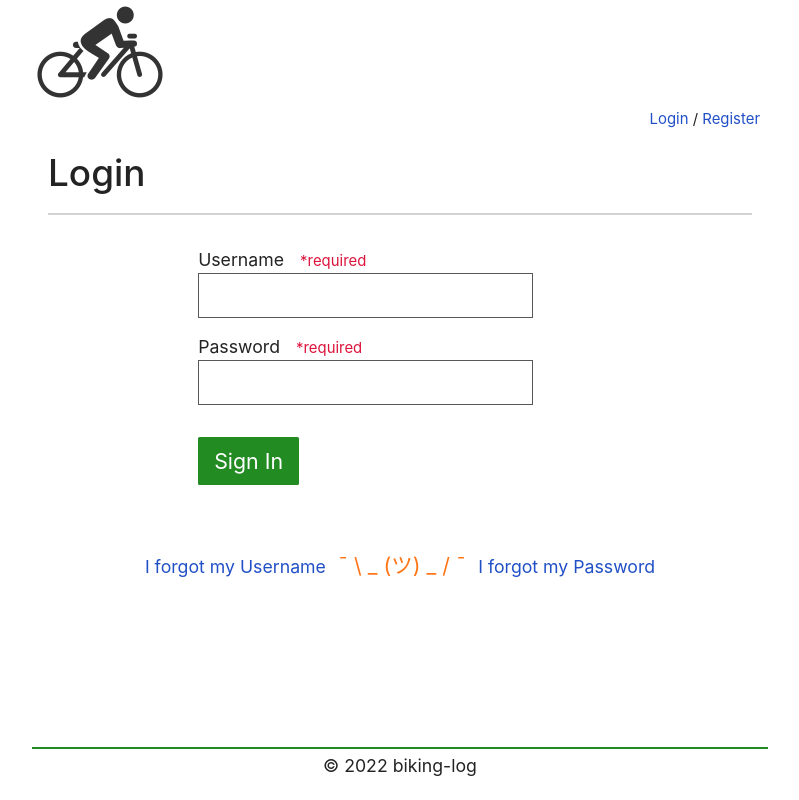
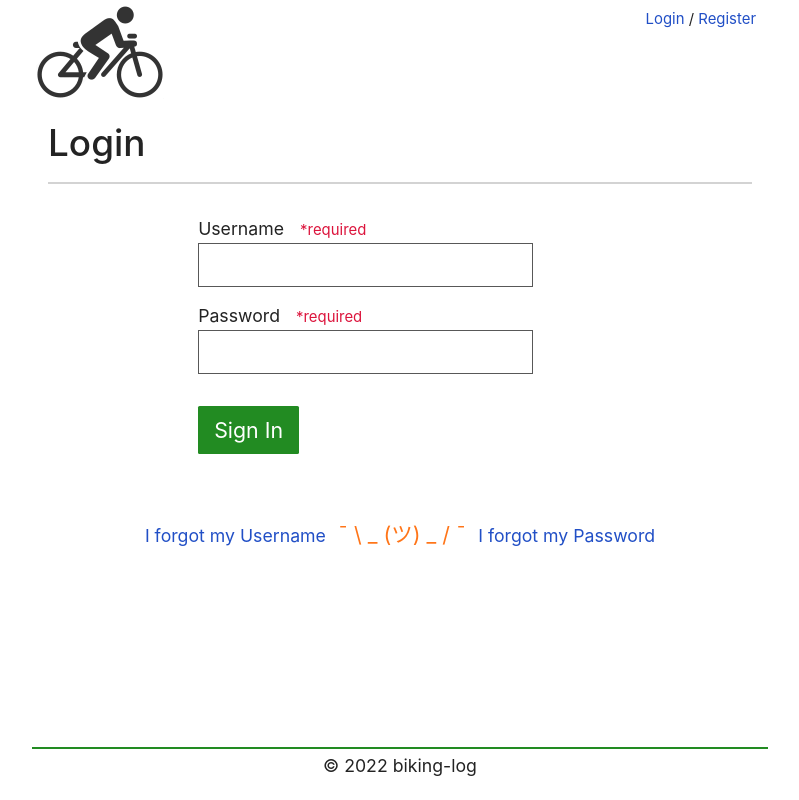
Before and after one commit to mike14747/biking-log, a Next.js app: page /login in a window 1280 px wide. Shown: the whole page, without its empty margins (240-1039 px from the left). Built offline with nearby package versions, Linux system fonts and the light colour scheme; no server answers.

Commit message:
Added the Authbar to the Header and styled the Header as a grid container.

```diff
--- a/components/Authbar.js
+++ b/components/Authbar.js
@@ -12,7 +12,7 @@ const Authbar = () => {
     const router = useRouter();
 
     return (
-        <div className={'container ' + styles.authbarContainer}>
+        <div className={styles.authbarContainer}>
             {loading && <>Loading...</>}
 
             {!session && !loading &&
--- a/components/Header.js
+++ b/components/Header.js
@@ -1,10 +1,25 @@
+import Link from 'next/link';
+import Authbar from './Authbar';
+
 import styles from '../styles/Header.module.css';
 
 export default function Header() {
     return (
         <div className={'container ' + styles.header}>
-            {/* eslint-disable-next-line @next/next/no-img-element */}
-            <img src="/images/bicycle.png" alt="biking-log" />
+            <div className={styles.leftDiv}>
+                <Link href="/">
+                    {/* eslint-disable-next-line jsx-a11y/anchor-is-valid */}
+                    <a>
+                        {/* eslint-disable-next-line @next/next/no-img-element */}
+                        <img src="/images/bicycle.png" alt="biking-log" />
+                    </a>
+                </Link>
+
+            </div>
+
+            <div className={styles.rightDiv}>
+                <Authbar />
+            </div>
         </div>
     );
 }
--- a/components/Layout.js
+++ b/components/Layout.js
@@ -1,7 +1,6 @@
 import PropTypes from 'prop-types';
 
 import Header from './Header';
-import Authbar from './Authbar';
 import Footer from './Footer';
 import ScrollTop from './ScrollTop';
 
@@ -9,8 +8,6 @@ const Layout = ({ children }) => {
     return (
         <>
             <Header />
-
-            <Authbar />
 
             <main className="main-container">
                 {children}
--- a/styles/Authbar.module.css
+++ b/styles/Authbar.module.css
@@ -1,7 +1,4 @@
 .authbarContainer {
-    display: flex;
-    justify-content: flex-end;
-    background-color: var(--theme-color-yellow-pale);
     font-size: .833rem;
     font-size: var(--step--1);
     padding: 0.25rem 0.5rem;
--- a/styles/Header.module.css
+++ b/styles/Header.module.css
@@ -1,3 +1,21 @@
 .header {
+    display: grid;
+    grid-template-columns: 1fr 1fr;
+    gap: 1rem;
+}
+
+.leftDiv,
+.rightDiv {
     padding: 0.25rem;
 }
+
+.leftDiv img {
+    display: block;
+    width: calc(32px + 15vw);
+    max-width: 128px;
+    height: auto;
+}
+
+.rightDiv {
+    text-align: right;
+}
```
